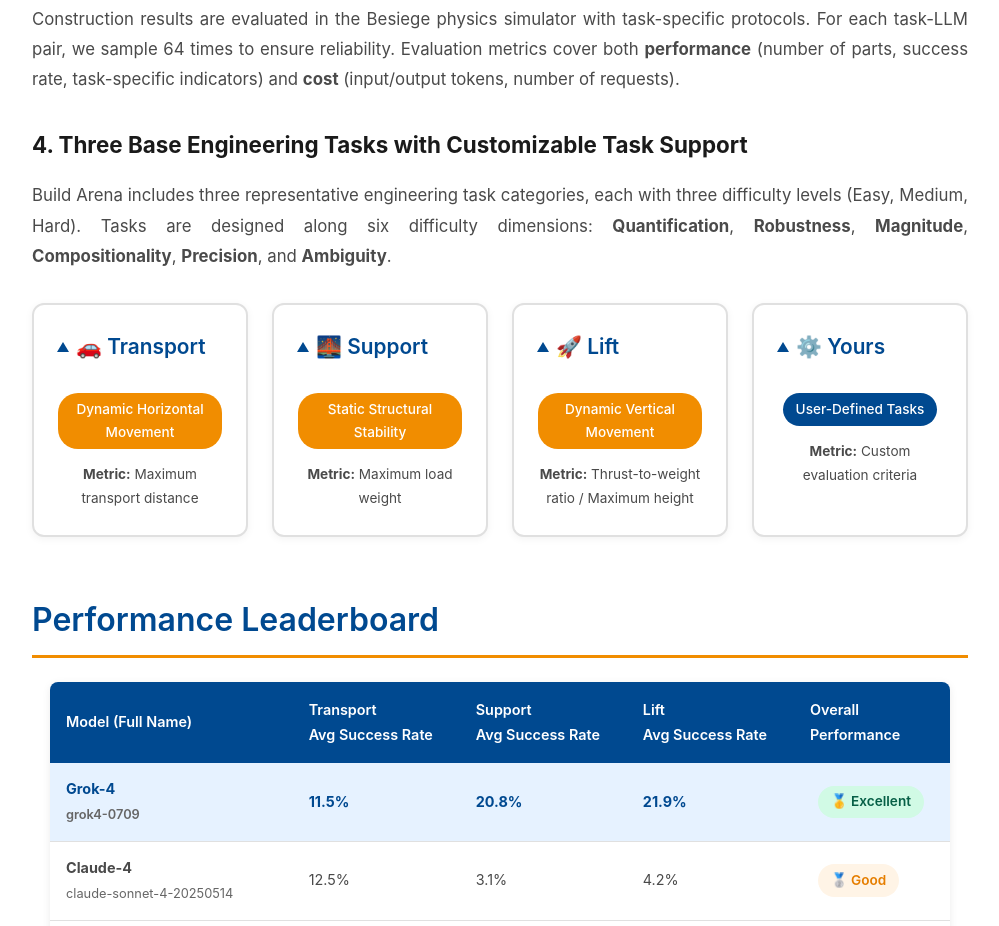
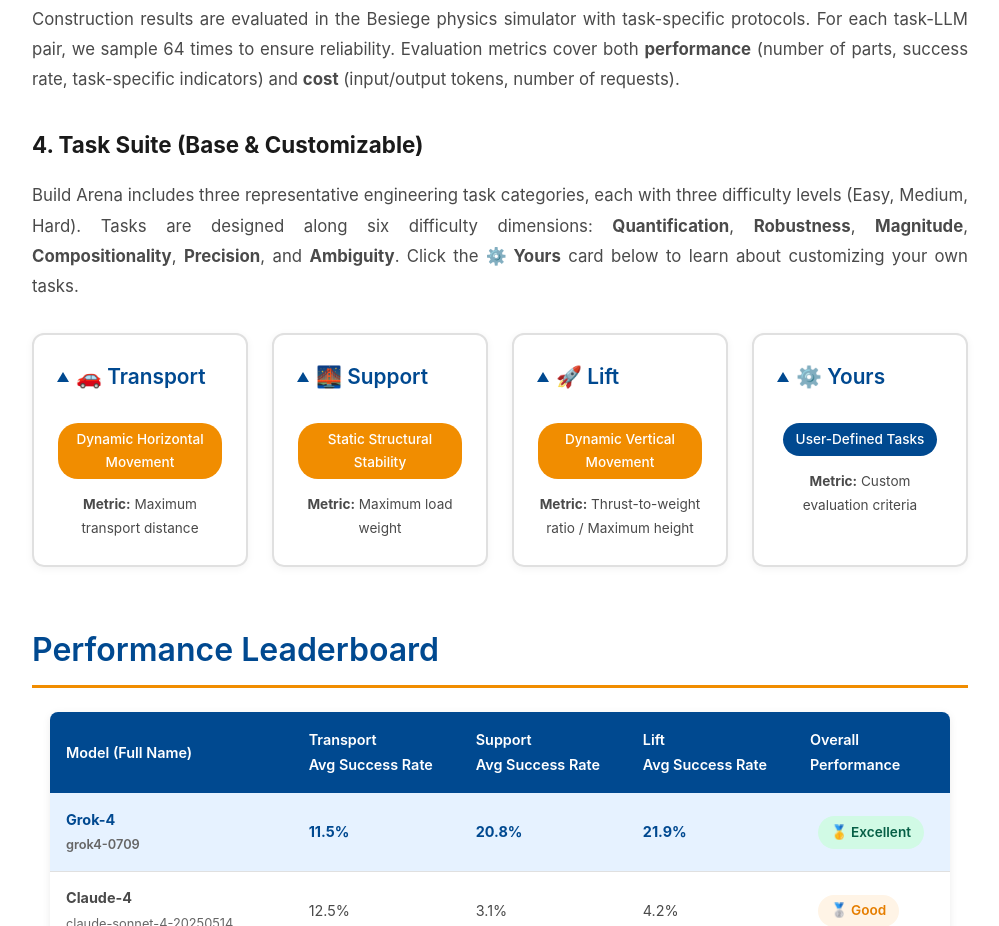
Before and after one commit to build-arena/build-arena.github.io, a website: page index.html in a window 1280 px wide. Shown: the part 3500-4426 px from the top of the page, without its empty margins (140-1139 px from the left). Drawn offline with Linux system fonts and the light colour scheme.

Commit message:
update page

```diff
--- a/index.html
+++ b/index.html
@@ -1322,11 +1322,12 @@
                 success rate, task-specific indicators) and <strong>cost</strong> (input/output tokens, number of requests).
             </p>
 
-            <h3>4. Three Base Engineering Tasks with Customizable Task Support</h3>
+            <h3>4. Task Suite (Base & Customizable)</h3>
             <p>
                 Build Arena includes three representative engineering task categories, each with three difficulty levels (Easy, Medium, Hard).
                 Tasks are designed along six difficulty dimensions: <strong>Quantification</strong>, <strong>Robustness</strong>,
                 <strong>Magnitude</strong>, <strong>Compositionality</strong>, <strong>Precision</strong>, and <strong>Ambiguity</strong>.
+                Click the <strong>⚙️ Yours</strong> card below to learn about customizing your own tasks.
             </p>
 
             <div class="task-grid">
```
